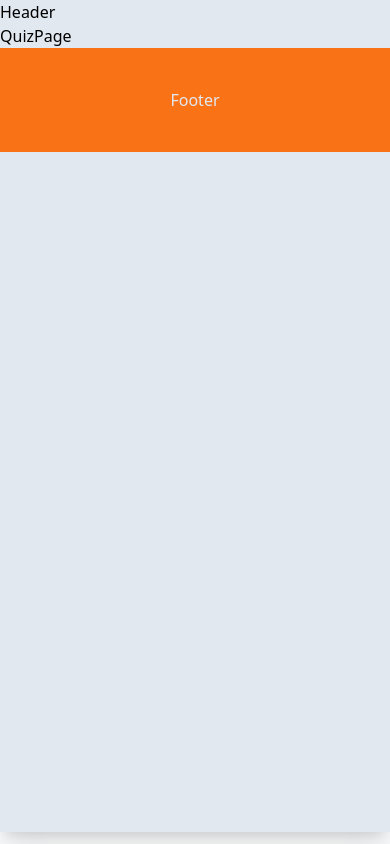
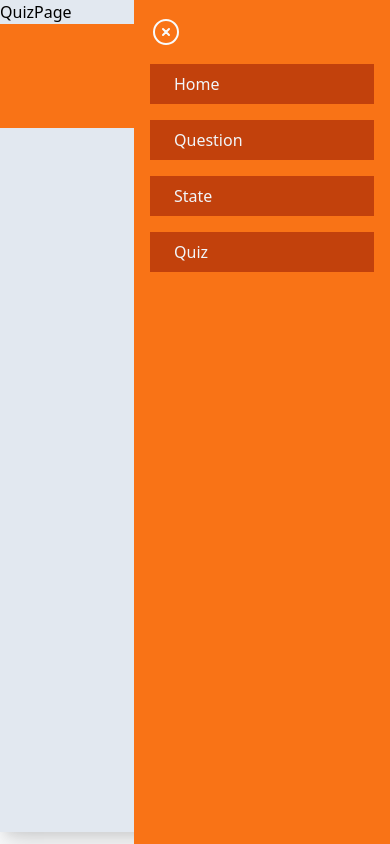
Before and after one commit to fluorjo/nextjs_quiz, a Next.js app: page /quiz in a window 390 px wide. Built offline with nearby package versions, Linux system fonts and the light colour scheme.

Commit message:
header component css

```diff
--- a/app/page.tsx
+++ b/app/page.tsx
@@ -7,7 +7,7 @@ export default function Home() {
         "max-w-7xl overflow-hidden rounded-xl p-4 lg:p-8 text-slate-700"
       }
     >
-      <h2>home page</h2>
+      <h2>Home page</h2>
     </div>
   );
 }
--- a/components/Header.tsx
+++ b/components/Header.tsx
@@ -1,9 +1,47 @@
-import React from 'react'
+//next js 앱 라우터에서는 기본이 server component. 여기선 useState 등 사용 못함. 그래서 client component로 바꿔줌.
+"use client";
+import Link from "next/link";
+import React, { useState } from "react";
+
+import { XCircleIcon } from "@heroicons/react/24/outline";
 
 const Header = () => {
-return (
-<div>Header</div>
-)
-}
+  const [open, setOpen] = useState(true);
+  const routes = [
+    { title: "Home", path: "/" },
+    { title: "Question", path: "/question" },
+    { title: "State", path: "/state" },
+    { title: "Quiz", path: "/quiz" },
+  ];
+  return (
+    <header className={"shadow-lg"}>
+      <div
+        className={`fixed lg:hidden transition-all z-20 duration-300 ${
+          open ? "right-0" : "-right-64"
+        } p-4 bg-orange-500 h-screen w-64`}
+      >
+        <XCircleIcon
+          className={`w-8 h-8 stroke-slate-50 mb-4`}
+          stroke="2"
+          onClick={() => setOpen(false)}
+        />
+        <div
+          className={"flex flex-col space-y-4"}
+          onClick={() => setOpen(false)}
+        >
+          {routes.map((route) => (
+            <Link
+              className={"px-6 py-2 text-slate-100 round bg-orange-700"}
+              href={route.path}
+              key={route.path}
+            >
+              {route.title}
+            </Link>
+          ))}
+        </div>
+      </div>
+    </header>
+  );
+};
 
-export default Header
+export default Header;
```
Also changed, not shown: package.json (+6 -5 lines), 1 other file (tests, documents, lock files or other folders).
